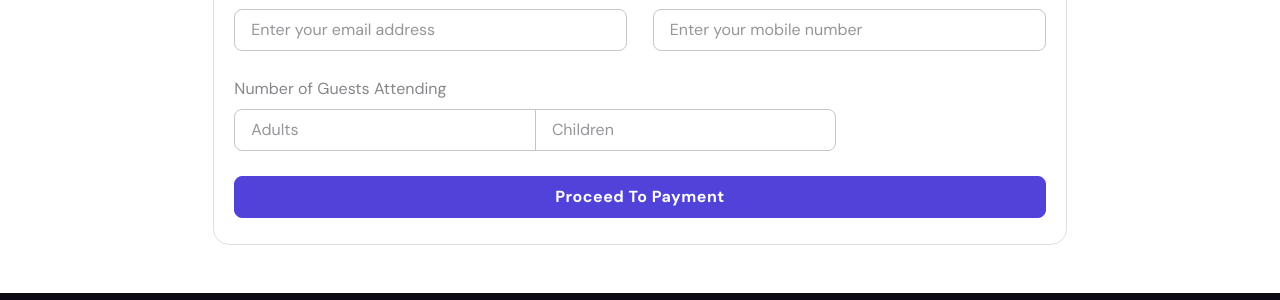
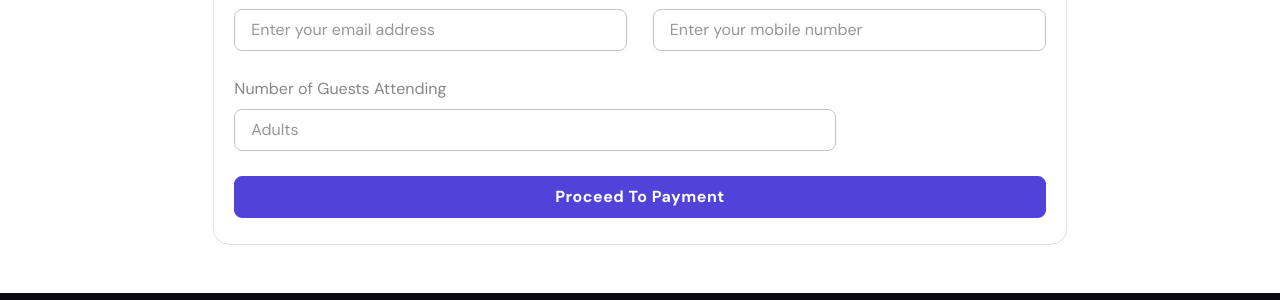
Before and after one commit to gitongatonny/ultra-venues, a PHP site: page /booking.php in a window 1280 px wide. Shown: the part 568-868 px from the top of the page. Run offline with PHP 8.4, Linux system fonts and the light colour scheme.

Commit message:
Update guest details to be submitted

```diff
--- a/booking.php
+++ b/booking.php
@@ -247,7 +247,6 @@
                                             <label class="form-label">Number of Guests Attending</label>
                                             <div class="input-group">
                                                 <input type="number" class="form-control" placeholder="Adults">
-                                                <input type="number" class="form-control" placeholder="Children">
                                             </div>
                                         </div>
 
```
